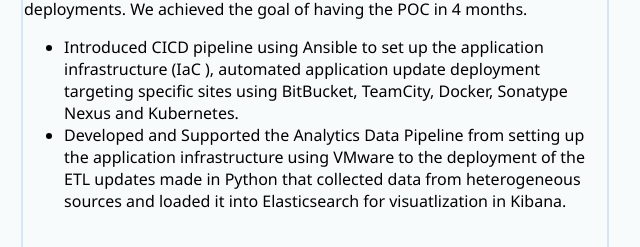
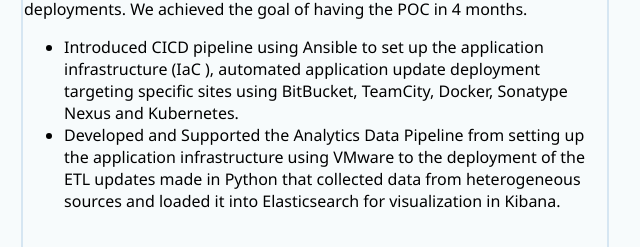
Before and after one commit to pacoruelas/CV, a plain HTML site: page index.html in a window 1280 px wide. Shown: the part 1820-2067 px from the top of the page, 479-1119 px from the left. Drawn offline with Linux system fonts and the light colour scheme.

Commit message:
fixed typo

```diff
--- a/index.html
+++ b/index.html
@@ -132,7 +132,7 @@
                         Led the team using the Agile methodology in the exploration of new technologies (to the team) with the goal of making the solution architecture more resilient and its deployment and rollback seamless. During this project I implemented DevOps pipeline and SDLC best practices improving the quality of our deployments by automatically detecting errors and automating the deployments. We achieved the goal of having the POC in 4 months.
                         <ul>
                             <li>Introduced CICD pipeline using Ansible to set up the application infrastructure (IaC ), automated application update deployment targeting specific sites using BitBucket, TeamCity, Docker, Sonatype Nexus and Kubernetes.</li>
-                            <li>Developed and Supported the Analytics Data Pipeline from setting up the application infrastructure using VMware to the deployment of the ETL updates made in Python that collected data from heterogeneous sources and loaded it into Elasticsearch for visuatlization in Kibana.</li>
+                            <li>Developed and Supported the Analytics Data Pipeline from setting up the application infrastructure using VMware to the deployment of the ETL updates made in Python that collected data from heterogeneous sources and loaded it into Elasticsearch for visualization in Kibana.</li>
                         </ul>
                         <br>
                         <strong>Hands on:</strong>
```
